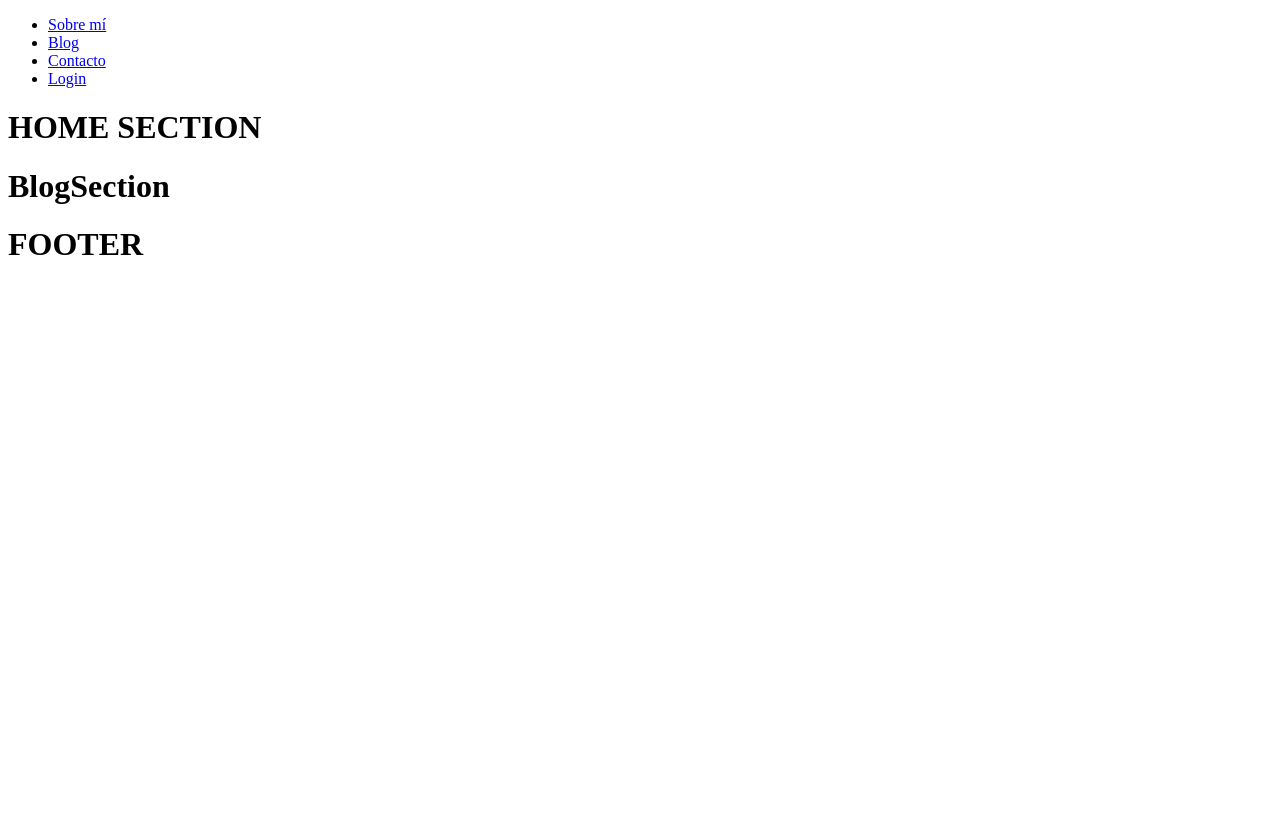
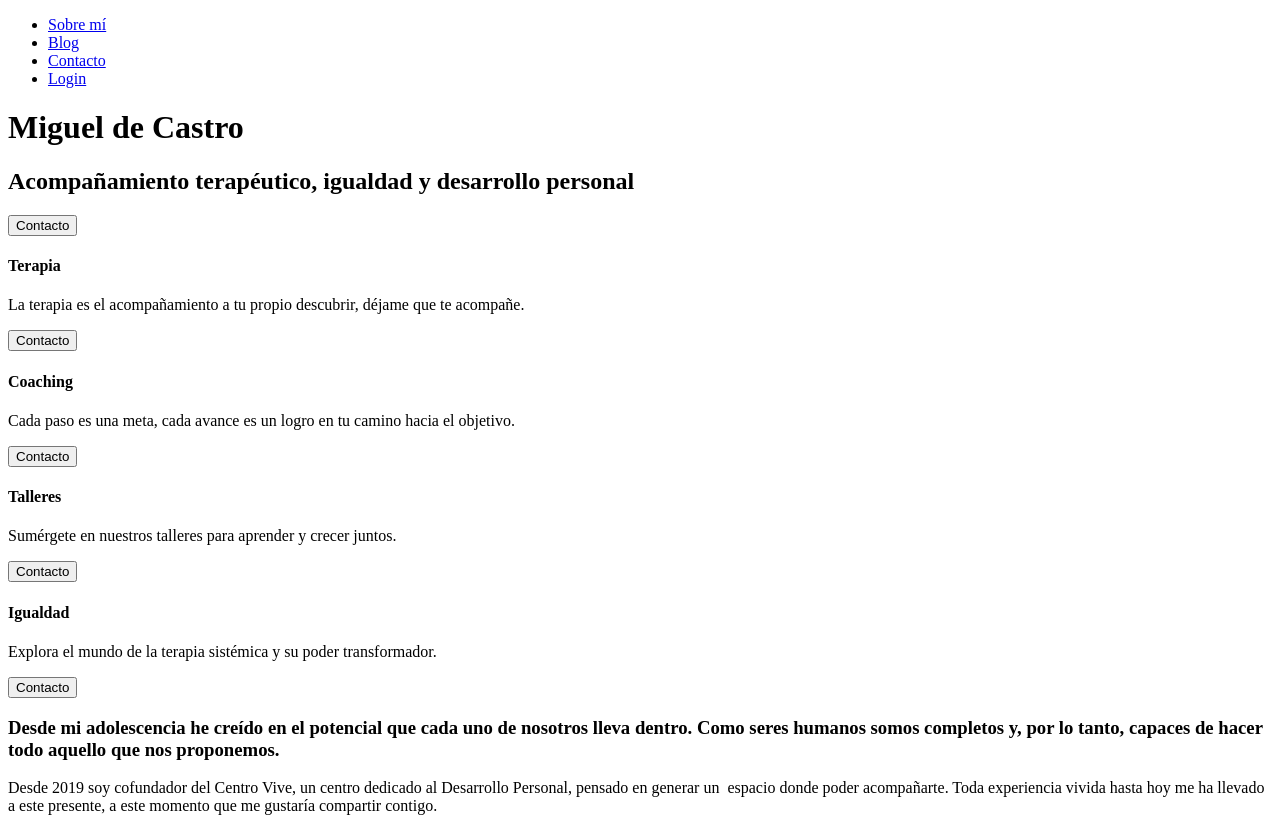
Before and after one commit to blancaden/migueldcastro_frontend, a React (Vite) app: page / in a window 1280 px wide. Shown: the top 817 px of the page. Built offline with nearby package versions, Linux system fonts and the light colour scheme.

Commit message:
estructuración de HomeSection, sin estilos

```diff
--- a/src/components/HomeSection/HomeSection.jsx
+++ b/src/components/HomeSection/HomeSection.jsx
@@ -1,10 +1,71 @@
 import React from 'react'
+import { Link } from 'react-router-dom';
 
 const HomeSection = () => {
   return (
     <>
-   <h1>HOME SECTION</h1>
-   </>
+      <div className='HomeSection-Header'>
+        <h1>Miguel de Castro</h1>
+        <h2>Acompañamiento terapéutico, igualdad y desarrollo personal </h2>
+
+        <Link to="/contacto">
+        <button>Contacto</button>
+        </Link>
+      </div>
+
+      <div className='HomeSection-Services'>
+
+        <div className='Therapy'>
+          <h4>Terapia</h4>
+          <p>La terapia es el acompañamiento a tu propio descubrir, déjame que te acompañe.</p>
+
+          <Link to="/contacto">
+          <button>Contacto</button>
+          </Link>
+
+        </div>
+
+        <div className='Coaching'>
+          <h4>Coaching</h4>
+          <p>Cada paso es una meta, cada avance es un logro en tu camino hacia el objetivo.</p>
+
+          <Link to="/contacto">
+          <button>Contacto</button>
+          </Link>
+
+        </div>
+
+        <div className='Workshop'>
+          <h4>Talleres</h4>
+          <p>Sumérgete en nuestros talleres para aprender y crecer juntos.</p>
+
+          <Link to="/contacto">
+          <button>Contacto</button>
+          </Link>
+
+        </div>
+
+        <div className='Equality'>
+          <h4>Igualdad</h4>
+          <p>Explora el mundo de la terapia sistémica y su poder transformador.</p>
+
+          <Link to="/contacto">
+          <button>Contacto</button>
+          </Link>
+
+        </div>
+
+        <div className='HomeSection-KnowMe'>
+          <h3>Desde  mi adolescencia he creído en el potencial que cada uno de nosotros  lleva dentro. Como seres humanos somos completos y, por lo tanto,  capaces de hacer todo aquello que nos proponemos.</h3>
+          <p>Desde 2019 soy cofundador del Centro Vive, un centro dedicado al Desarrollo Personal, pensado en generar un  espacio donde poder acompañarte. Toda experiencia vivida hasta hoy me ha llevado a este presente, a este momento que me gustaría compartir contigo.
+          </p>
+          <Link to="/sobremi">
+          <button>Conóceme más</button>
+          </Link>
+        </div>
+
+      </div>
+    </>
   )
 }
 
```
